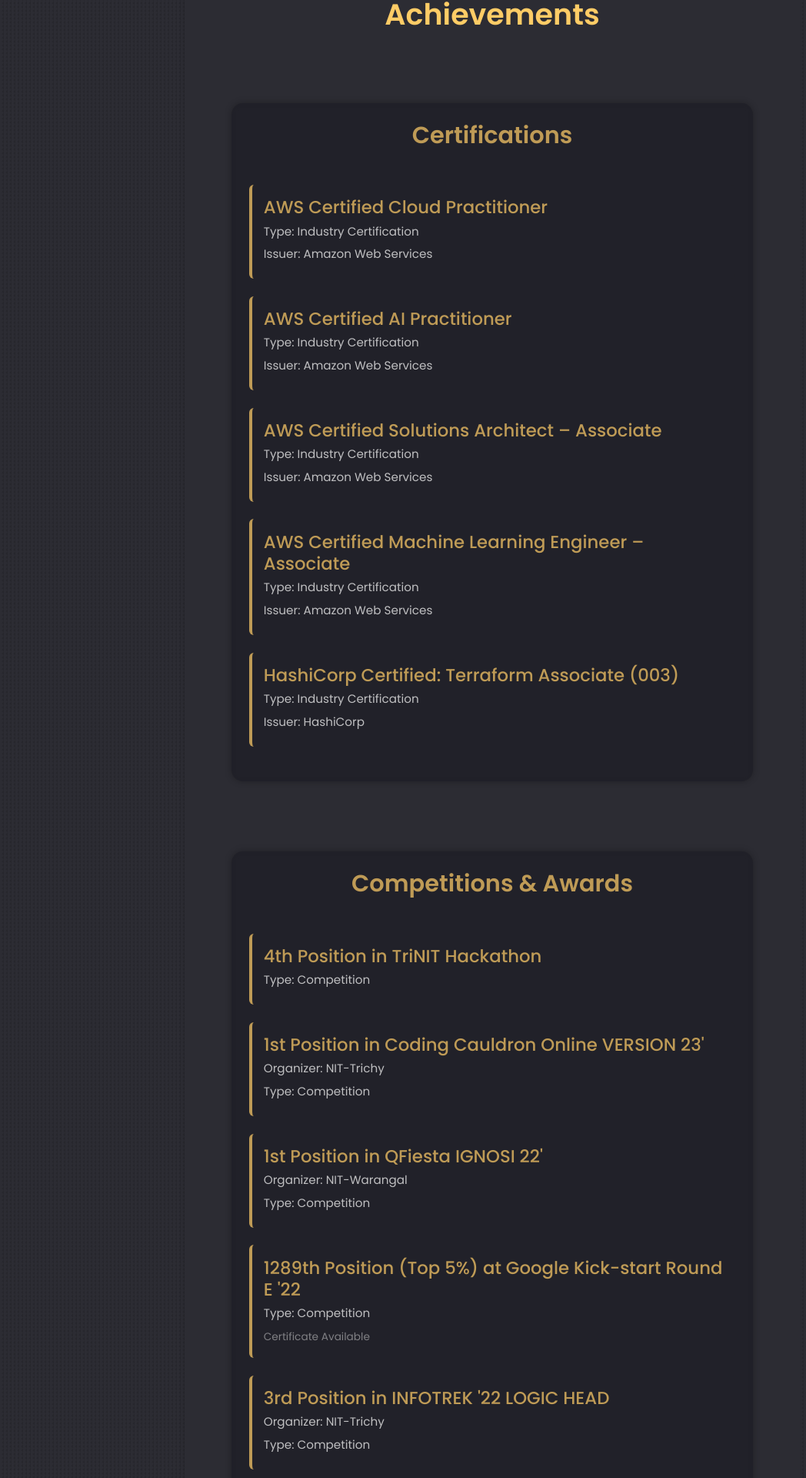
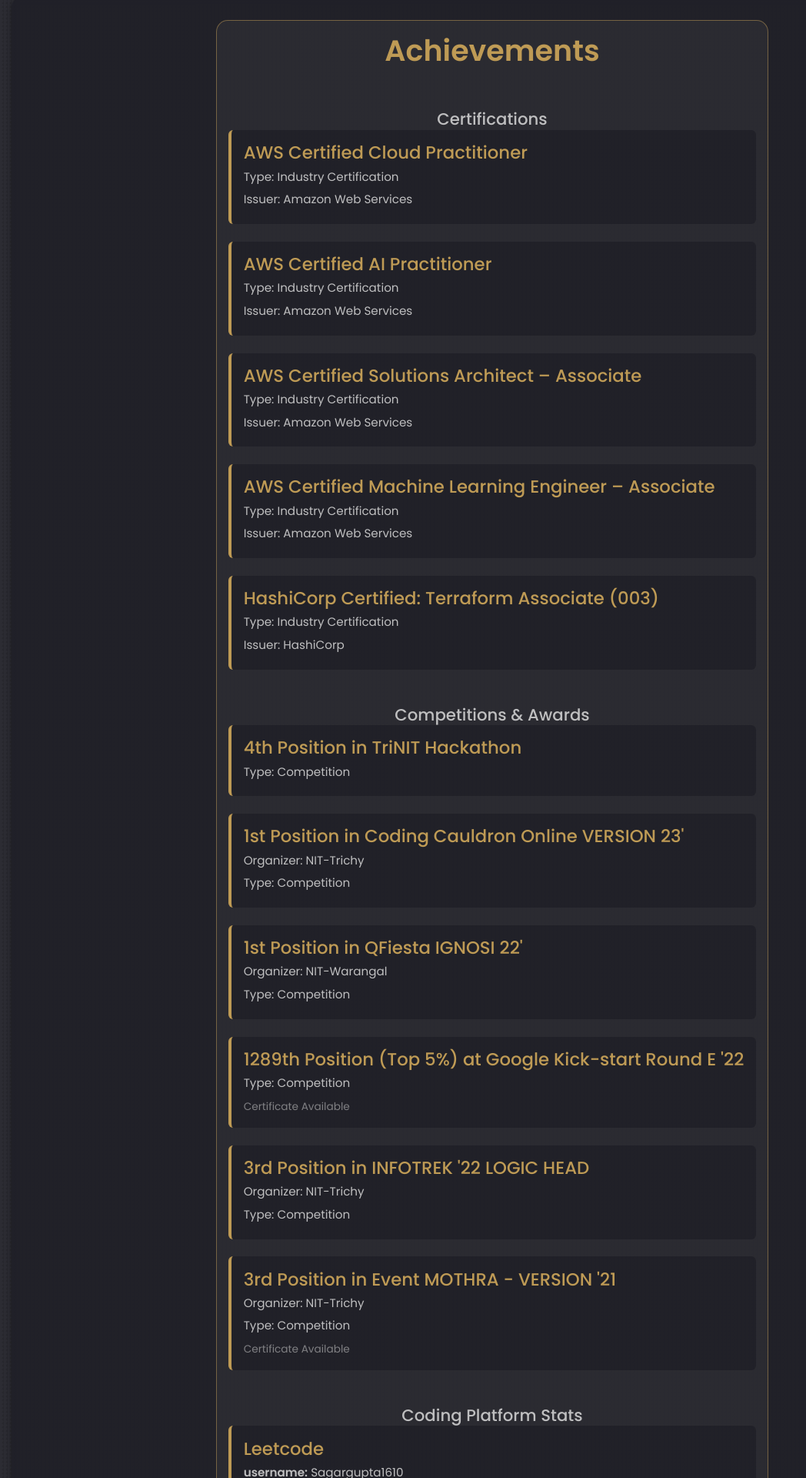
Before and after one commit to ForwardAva/developer-portfolio, a React (Create React App) app: page /portfolio-react/achievement in a window 1280 px wide. Shown: the part 96-2016 px from the top of the page at 77% size, without its empty margins (0-1048 px from the left). Built offline with nearby package versions, Linux system fonts and the light colour scheme; a web font is replaced by a local one.

Commit message:
feat: enhance Achievement and Contact pages with animations and improved layout

```diff
--- a/src/components/layout/Navigation/Nav.jsx
+++ b/src/components/layout/Navigation/Nav.jsx
@@ -5,7 +5,7 @@
 import { RiHome3Line, RiServiceLine } from 'react-icons/ri'
 import { AiOutlineUser, AiOutlineMessage } from 'react-icons/ai'
 import { GoBriefcase, GoPencil } from 'react-icons/go'
-import { GiSuitcase, GiSkills } from 'react-icons/gi'
+import { GiSuitcase, GiSkills, GiTrophy } from 'react-icons/gi'
 import { hoverScale, staggerContainer, staggerItem } from '../../../utils/animations'
 
 const Nav = () => {
@@ -56,7 +56,7 @@
     { to: '/skill', icon: <GiSkills />, label: 'Skills' },
     { to: '/services', icon: <RiServiceLine />, label: 'Services' },
     { to: '/portfolio', icon: <GiSuitcase />, label: 'Portfolio' },
-    { to: '/achievement', icon: <GoBriefcase />, label: 'Achievement' },
+  { to: '/achievement', icon: <GiTrophy />, label: 'Achievement' },
     { to: '/contact', icon: <AiOutlineMessage />, label: 'Contact' }
   ]
 
--- a/src/pages/achievement/Achievement.jsx
+++ b/src/pages/achievement/Achievement.jsx
@@ -1,53 +1,98 @@
-import React from 'react';
-import achievementsData from '../../data/achievements.json';
-import './achievement.css';
+import React from 'react'
+import { motion } from 'framer-motion'
+import achievementsData from '../../data/achievements.json'
+import { fadeInUp, staggerContainer, staggerItem, hoverScale } from '../../utils/animations'
+import './achievement.css'
 
 const Achievement = () => {
-  const { certifications = [], achievements = [], coding_platform_stats = {} } = achievementsData;
+  const { certifications = [], achievements = [], coding_platform_stats = {} } = achievementsData
 
   return (
-    <div className="achievement-section">
-      <h1>Achievements</h1>
-      <section>
-        <h2>Certifications</h2>
-        <ul className="achievement-list">
+    <motion.section
+      id="achievement"
+      className="section achievement-section"
+      initial="hidden"
+      whileInView="visible"
+      viewport={{ once: true, amount: 0.3 }}
+    >
+      <motion.div
+        className="container achievement__container"
+        variants={staggerContainer}
+        initial="hidden"
+        whileInView="visible"
+        viewport={{ once: true }}
+      >
+        <motion.h1 className="section__title" variants={fadeInUp}>
+          Achievements
+        </motion.h1>
+        <motion.div className="achievement__block" variants={fadeInUp}>
+          <motion.h2 className="section__subtitle" variants={fadeInUp}>
+            Certifications
+          </motion.h2>
+          <motion.ul className="achievement-list" variants={staggerContainer}>
             {certifications.map(cert => (
-            <li key={cert.id} className="achievement-item">
-              <h3>{cert.name}</h3>
-              <p>Type: {cert.type}</p>
-              <p>Issuer: {cert.issuer}</p>
-            </li>
+              <motion.li
+                key={cert.id}
+                className="achievement-item"
+                variants={staggerItem}
+                whileHover={hoverScale}
+              >
+                <motion.h3 variants={fadeInUp}>{cert.name}</motion.h3>
+                <motion.p variants={fadeInUp}>Type: {cert.type}</motion.p>
+                <motion.p variants={fadeInUp}>Issuer: {cert.issuer}</motion.p>
+              </motion.li>
             ))}
-        </ul>
-      </section>
-      <section>
-        <h2>Competitions & Awards</h2>
-        <ul className="achievement-list">
+          </motion.ul>
+        </motion.div>
+        <motion.div className="achievement__block" variants={fadeInUp}>
+          <motion.h2 className="section__subtitle" variants={fadeInUp}>
+            Competitions & Awards
+          </motion.h2>
+          <motion.ul className="achievement-list" variants={staggerContainer}>
             {achievements.map(item => (
-            <li key={item.id} className="achievement-item">
-              <h3>{item.title}</h3>
-              {item.organizer && <p>Organizer: {item.organizer}</p>}
-              <p>Type: {item.type}</p>
-              {item.certificate && <span className="achievement-date">Certificate Available</span>}
-            </li>
+              <motion.li
+                key={item.id}
+                className="achievement-item"
+                variants={staggerItem}
+                whileHover={hoverScale}
+              >
+                <motion.h3 variants={fadeInUp}>{item.title}</motion.h3>
+                {item.organizer && <motion.p variants={fadeInUp}>Organizer: {item.organizer}</motion.p>}
+                <motion.p variants={fadeInUp}>Type: {item.type}</motion.p>
+                {item.certificate && (
+                  <motion.span className="achievement-date" variants={fadeInUp}>
+                    Certificate Available
+                  </motion.span>
+                )}
+              </motion.li>
             ))}
-        </ul>
-      </section>
-      <section>
-        <h2>Coding Platform Stats</h2>
-        <ul className="achievement-list">
+          </motion.ul>
+        </motion.div>
+        <motion.div className="achievement__block" variants={fadeInUp}>
+          <motion.h2 className="section__subtitle" variants={fadeInUp}>
+            Coding Platform Stats
+          </motion.h2>
+          <motion.ul className="achievement-list" variants={staggerContainer}>
             {Object.entries(coding_platform_stats).map(([platform, stats]) => (
-            <li key={platform} className="achievement-item">
-              <h3>{platform.charAt(0).toUpperCase() + platform.slice(1)}</h3>
+              <motion.li
+                key={platform}
+                className="achievement-item"
+                variants={staggerItem}
+                whileHover={hoverScale}
+              >
+                <motion.h3 variants={fadeInUp}>{platform.charAt(0).toUpperCase() + platform.slice(1)}</motion.h3>
                 {Object.entries(stats).map(([k, v]) => (
-                <p key={k}><strong>{k.replace(/_/g, ' ')}:</strong> {v}</p>
+                  <motion.p key={k} variants={fadeInUp}>
+                    <strong>{k.replace(/_/g, ' ')}:</strong> {v}
+                  </motion.p>
                 ))}
-            </li>
+              </motion.li>
             ))}
-        </ul>
-      </section>
-    </div>
-  );
-};
+          </motion.ul>
+        </motion.div>
+      </motion.div>
+    </motion.section>
+  )
+}
 
-export default Achievement;
+export default Achievement
--- a/src/pages/achievement/achievement.css
+++ b/src/pages/achievement/achievement.css
@@ -1,10 +1,27 @@
+.section__subtitle {
+  font-size: 1.4rem;
+  text-align: center;
+  width: 100%;
+  color: var(--color-white);
+}
+
+.container.achievement__container {
+  display: flex;
+  flex-direction: column;
+  gap: 1.5rem;
+  margin-bottom: 1.5rem;
+  border: 1px solid var(--color-primary-variant);
+  border-radius: 1rem;
+  backdrop-filter: blur(5px);
+  background: var(--color-bg-variant);
+  transition: var(--transition);
+}
 
 .achievement-section {
   padding: var(--spacing-2xl);
   background: var(--color-bg-variant);
   border-radius: 12px;
-  box-shadow: 0 2px 8px rgba(0,0,0,0.07);
-  max-width: 800px;
+  box-shadow: 0 2px 8px rgba(0, 0, 0, 0.07);
   margin: var(--spacing-2xl) auto;
 }
 
@@ -25,11 +42,13 @@
   border-left: 4px solid var(--color-primary);
   background: var(--color-bg);
   border-radius: 6px;
-  transition: background 0.3s, box-shadow 0.3s;
+  transition:
+    background 0.3s,
+    box-shadow 0.3s;
 }
 .achievement-item:hover {
   background: var(--color-bg-variant);
-  box-shadow: 0 4px 16px rgba(0,0,0,0.10);
+  box-shadow: 0 4px 16px rgba(0, 0, 0, 0.1);
 }
 
 .achievement-item h3 {
--- a/src/pages/contact/Contact.jsx
+++ b/src/pages/contact/Contact.jsx
@@ -5,7 +5,15 @@
 import { ImWhatsapp } from 'react-icons/im'
 import { IoCallOutline } from 'react-icons/io5'
 import emailjs from '@emailjs/browser'
-import { fadeInUp, fadeInLeft, fadeInRight, cardHover, hoverScale } from '../../utils/animations'
+import {
+  fadeInUp,
+  fadeInLeft,
+  fadeInRight,
+  cardHover,
+  hoverScale,
+  staggerContainer,
+  staggerItem
+} from '../../utils/animations'
 
 const Contact = () => {
   const form = useRef()
@@ -104,17 +112,27 @@
   }
 
   return (
-    <motion.section id="contact" initial="hidden" whileInView="visible" viewport={{ once: true, amount: 0.3 }}>
-      <motion.h5 variants={fadeInUp}>Get In Touch</motion.h5>
-      <motion.h2 variants={fadeInUp}>Contact Me</motion.h2>
-      <div className="container contact__container">
-        <motion.div
-          className="contact__options"
-          variants={fadeInLeft}
-          initial="hidden"
-          whileInView="visible"
-          viewport={{ once: true }}
-        >
+    <motion.section
+      id="contact"
+      className="section contact-section"
+      initial="hidden"
+      whileInView="visible"
+      viewport={{ once: true, amount: 0.3 }}
+    >
+      <motion.h5 className="section__subtitle" variants={fadeInUp}>
+        Get In Touch
+      </motion.h5>
+      <motion.h2 className="section__title" variants={fadeInUp}>
+        Contact Me
+      </motion.h2>
+      <motion.div
+        className="container contact__container"
+        variants={staggerContainer}
+        initial="hidden"
+        whileInView="visible"
+        viewport={{ once: true }}
+      >
+        <motion.div className="contact__options" variants={staggerContainer}>
           {[
             {
               id: 1,
@@ -144,7 +162,7 @@
             <motion.article
               className="contact__option"
               key={option.id}
-              variants={cardHover}
+              variants={staggerItem}
               whileHover="hover"
               initial={{ opacity: 0, y: 30 }}
               animate={{ opacity: 1, y: 0 }}
@@ -172,7 +190,7 @@
           ref={form}
           onSubmit={sendEmail}
           className="contact__form"
-          variants={fadeInRight}
+          variants={staggerItem}
           initial="hidden"
           whileInView="visible"
           viewport={{ once: true }}
@@ -212,7 +230,7 @@
           {feedbackHTML && <div className="feedback-container">{feedbackHTML}</div>}
           {successMessage && <p className="success">{successMessage}</p>}
         </motion.form>
-      </div>
+      </motion.div>
     </motion.section>
   )
 }
```
Lines whose indentation alone changed are shown as unchanged.
